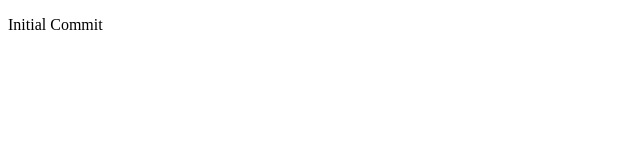
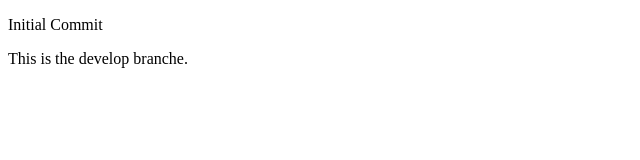
Before and after one commit to m-athijs/VivatBrancheModel, a plain HTML site: page index.html in a window 1280 px wide. Shown: the whole page, without its empty margins (0-640 px from the left). Drawn offline with Linux system fonts and the light colour scheme.

Commit message:
Starting development

```diff
--- a/index.html
+++ b/index.html
@@ -7,5 +7,6 @@
 </head>
 <body>
     <p>Initial Commit</p>
+    <p>This is the develop branche.</p>
 </body>
 </html>
```
